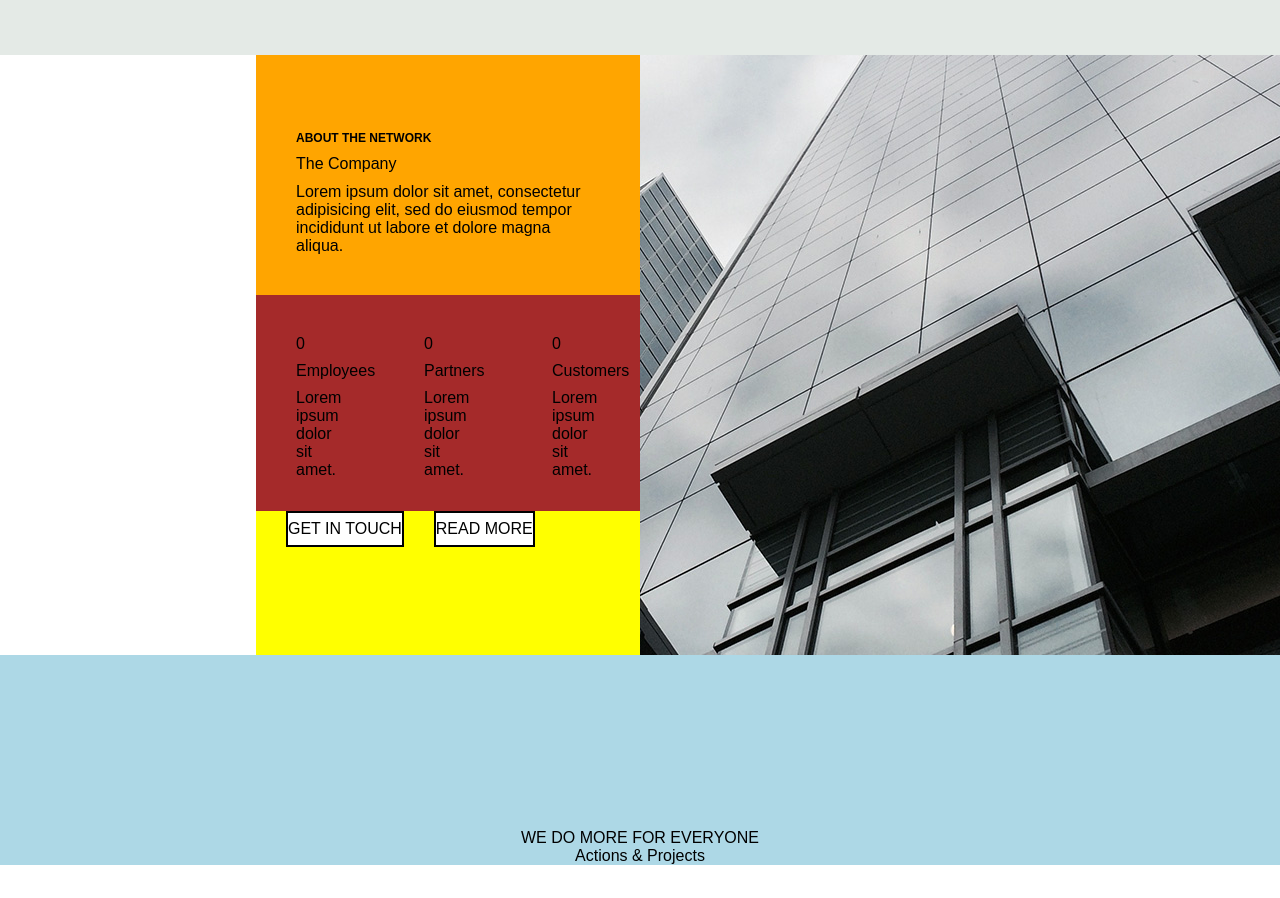
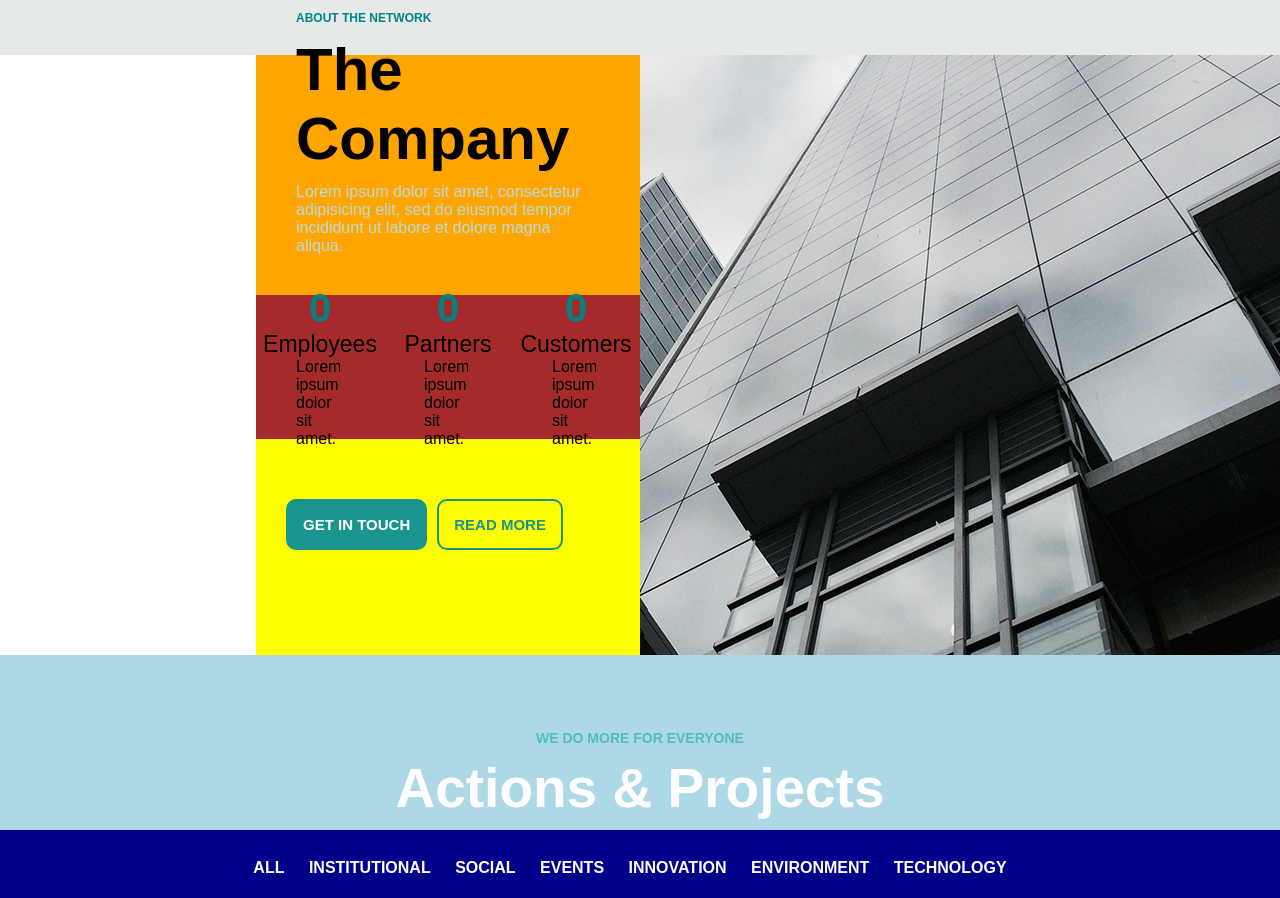
Before and after one commit to matthewort/proj-html-vuejs, a plain HTML site: page index.html in a window 1280 px wide. Shown: the part 1320-2218 px from the top of the page. Drawn offline with nearby package versions, Linux system fonts and the light colour scheme.

Commit message:
Sistemazione dettagli2

```diff
--- a/css/style.css
+++ b/css/style.css
@@ -36,9 +36,9 @@ body {
 
 .navleft {
   height: 100%;
-  width: 50%;
+  width: 40%;
   float: left;
-  border: 2px solid black;
+  /* border: 2px solid black; */
   display: flex;
   justify-content: flex-start;
   align-items: center;
@@ -47,13 +47,17 @@ body {
 
 .navright {
   height: 100%;
-  width: 50%;
+  width: 60%;
   float: left;
-  border: 2px solid black;
+  /* border: 2px solid black; */
   display: flex;
   justify-content: space-around;
   align-items: center;
   color: #e4eae6;
+}
+
+.navright i {
+  margin-left: 15px;
 }
 /* FINE navbar sopra */
 
@@ -67,7 +71,7 @@ body {
 #bottomnavbar {
   height: 100%;
   width: 60%;
-  border: 2px solid black;
+  /* border: 2px solid black; */
 }
 
 #bottomnavbar ul {
@@ -83,7 +87,7 @@ body {
 .bottomnavleft {
   height: 10%;
   width: 20%;
-  border: 2px solid yellow;
+  /* border: 2px solid yellow; */
   float: left;
   display: flex;
   justify-content: center;
@@ -94,7 +98,7 @@ body {
 .bottomnavright {
   height: 10%;
   width: 80%;
-  border: 2px solid yellow;
+  /* border: 2px solid yellow; */
   float: left;
   display: flex;
   justify-content: space-around;
@@ -106,7 +110,7 @@ body {
 .bottomnavbarblock {
   height: 90%;
   width: 50%;
-  border: 2px solid orange;
+  /* border: 2px solid orange; */
   display: flex;
   justify-content: space-around;
   align-items: center;
@@ -136,7 +140,7 @@ body {
 
 .subbottomnavbarblock {
   height: 60%;
-  border: 2px solid blue;
+  /* border: 2px solid blue; */
 }
 
 .subbottomnavbarblock p {
@@ -255,6 +259,7 @@ body {
   justify-content: flex-end;
   align-items: flex-start;
   flex-direction: column;
+
 }
 
 .containercompanyleft-blockup p {
@@ -262,9 +267,19 @@ body {
   display: flex;
 }
 
-#companytitle {
+#companynetwork {
   font-size: 12px;
   font-weight: bold;
+  color: #038483;
+}
+
+#companytitle {
+  font-size: 60px;
+  font-weight: bold;
+}
+
+#companyparagraph {
+  color: #badbde;
 }
 
 .containercompanyleft-blockdown {
@@ -275,22 +290,27 @@ body {
 }
 
 .subcontainercompanyleft-blockdown {
-  height: 60%;
+  height: 40%;
   width: 33.33333333%;
   background-color: brown;
   padding: 40px 40px;
   float: left;
+  text-align: left;
   display: flex;
   justify-content: center;
-  align-items: flex-start;
+  align-items: center;
   flex-direction: column;
 }
 
-.subcontainercompanyleft-blockdown p {
-  height: 60%;
-  width: 33.33333333%;
-  background-color: brown;
-  float: left;
+#zero {
+  font-size: 40px;
+  color: #038483;
+  font-weight: bold;
+}
+
+#subtitle {
+  font-size: 23px;
+  text-align: left;
 }
 
 .subcontainercompanyleft-blockdowncenter {
@@ -308,14 +328,36 @@ body {
 }
 
 .subcontainercompanyleft-buttonleft {
-  height: 10%;
   float: left;
   display: flex;
   justify-content: flex-start;
   align-items: center;
   margin-left: 30px;
-  background-color: white;
-  border: 2px solid black;
+}
+
+#getintouchbutton {
+  padding: 15px;
+  background-color: #1a948f;
+  border: 2px solid #1a948f;
+  border-radius: 10px;
+  margin-top: 60px;
+  font-size: 15px;
+  cursor: pointer;
+  color: white;
+  font-weight: bold;
+}
+
+#readmorebutton {
+  padding: 15px;
+  background-color: transparent;
+  border: 2px solid #1a948f;
+  border-radius: 10px;
+  margin-top: 60px;
+  font-size: 15px;
+  cursor: pointer;
+  color: #1a948f;
+  font-weight: bold;
+  margin-left: 10px;
 }
 
 .subcontainercompanyleft-buttonright {
@@ -327,6 +369,7 @@ body {
   margin-left: 30px;
   background-color: white;
   border: 2px solid black;
+  margin-top: 30px;
 }
 
 .containercompanyright {
@@ -341,7 +384,7 @@ body {
 
 /* Actions & Projects */
 .actionscontainer {
-  height: 300px;
+  height: 250px;
   background-color: #121117;
 }
 
@@ -354,9 +397,23 @@ body {
   align-items: center;
 }
 
+#domore {
+  font-size: 14px;
+  margin-bottom: 10px;
+  font-weight: bold;
+  color: #51bdbc;
+}
+
+#actions {
+  font-size: 55px;
+  margin-bottom: 10px;
+  font-weight: bold;
+  color: white;
+}
+
 .actionnav {
   height: 30%;
-  background-color: white;
+  background-color: darkblue;
   display: flex;
   justify-content: center;
   align-items: center;
@@ -370,6 +427,9 @@ body {
 .actionnav li {
   display: inline;
   margin-right: 20px;
+  color: white;
+  font-weight: bold;
+  cursor: pointer;
 }
 
 .actionboxcontainer {
@@ -422,6 +482,7 @@ body {
   padding-bottom: 40px;
   color: white;
   font-size: 25px;
+  font-weight: bold;
 }
 
 .box3 {
@@ -442,6 +503,7 @@ body {
   padding-bottom: 40px;
   color: white;
   font-size: 25px;
+  font-weight: bold;
 }
 
 .box4 {
@@ -462,6 +524,7 @@ body {
   padding-bottom: 40px;
   color: white;
   font-size: 25px;
+  font-weight: bold;
 }
 
 .box5 {
@@ -482,6 +545,7 @@ body {
   padding-bottom: 40px;
   color: white;
   font-size: 25px;
+  font-weight: bold;
 }
 
 .box6 {
@@ -502,6 +566,7 @@ body {
   padding-bottom: 40px;
   color: white;
   font-size: 25px;
+  font-weight: bold;
 }
   /* FINE Actions & Projects */
 
@@ -525,9 +590,24 @@ body {
     width: 30%;
   }
 
-  .processblockup p {
+  #howitworks {
+    font-weight: bold;
+    color: #038483;
+  }
+
+  #processmanagement {
     margin-top: 12px;
+    font-size: 55px;
   }
+
+  #processparagraph {
+    margin-top: 12px;
+    font-size: 16px;
+  }
+
+  /* .processblockup p {
+    margin-top: 12px;
+  } */
 
   .processsubcontainer {
     height: 60%;
--- a/index.html
+++ b/index.html
@@ -21,9 +21,17 @@
             </div>
             <!-- navbar destra -->
             <div class="navright">
-            <ul v-for="item in info">
+              <ul>
+                <i :class="icons[4].phone"></i>
+                <li>{{info[0].message}}</li>
+                <i :class="icons[5].envelope"></i>
+                <li>{{info[1].message}}</li>
+                <i :class="icons[6].position"></i>
+                <li>{{info[2].message}}</li>
+              </ul>
+            <!-- <ul v-for="item in info">
               <li>{{item.message}}</li>
-            </ul>
+            </ul> -->
             <i :class="icons[1].facebook"></i>
             <i :class="icons[2].twitter"></i>
             <i :class="icons[3].instagram"></i>
@@ -55,12 +63,12 @@
             <!-- blocco sotto -->
             <div class="bottomnavbarblock">
               <div class="subbottomnavbarblock">
-                <p id="hr">HUMAN RESOURCES</p>
-                <p id="productivity">Get More Productivity</p>
-                <p id="planning">Planning, recruitment and selection process and performance evaluation of employees.</p>
+                <p id="hr">{{humanresources}}</p>
+                <p id="productivity">{{moreproductivity}}</p>
+                <p id="planning">{{planning}}</p>
                 <br>
-                <button id="buttontouch">GET IN TOUCH</button>
-                <button id="buttonread">READ MORE</button>
+                <button id="buttontouch">{{touch}}</button>
+                <button id="buttonread">{{readmore}}</button>
               </div>
             </div>
           </div>
@@ -95,32 +103,33 @@
         <div class="containercompany">
           <div class="containercompanyleft">
             <div class="containercompanyleft-blockup">
-              <p id="companytitle">ABOUT THE NETWORK</p>
-              <p>The Company</p>
-              <p>Lorem ipsum dolor sit amet, consectetur adipisicing elit, sed do eiusmod tempor incididunt ut labore et dolore magna aliqua.</p>
+              <p id="companynetwork">ABOUT THE NETWORK</p>
+              <p id="companytitle">The Company</p>
+              <p id="companyparagraph">Lorem ipsum dolor sit amet, consectetur adipisicing elit, sed do eiusmod tempor incididunt ut labore et dolore magna aliqua.</p>
             </div>
             <div class="containercompanyleft-blockdown">
               <div class="subcontainercompanyleft-blockdown">
-                <p>0</p>
-                <p>Employees</p>
-                <p>Lorem ipsum dolor sit amet.</p>
+                <div id="zero">0</div>
+                <div id="subtitle">Employees</div>
+                <div>Lorem ipsum dolor sit amet.</div>
               </div>
               <div class="subcontainercompanyleft-blockdown">
-                <p>0</p>
-                <p>Partners</p>
-                <p>Lorem ipsum dolor sit amet.</p>
+                <div id="zero">0</div>
+                <div id="subtitle">Partners</div>
+                <div>Lorem ipsum dolor sit amet.</div>
               </div>
               <div class="subcontainercompanyleft-blockdown">
-                <p>0</p>
-                <p>Customers</p>
-                <p>Lorem ipsum dolor sit amet.</p>
+                <div id="zero">0</div>
+                <div id="subtitle">Customers</div>
+                <div>Lorem ipsum dolor sit amet.</div>
               </div>
               <div class="subcontainercompanyleft-buttonleft">
-                <div>GET IN TOUCH</div>
+                <button id="getintouchbutton">GET IN TOUCH</button>
+                <button id="readmorebutton">READ MORE</button>
               </div>
-              <div class="subcontainercompanyleft-buttonright">
+              <!-- <div class="subcontainercompanyleft-buttonright">
                 <div>READ MORE</div>
-              </div>
+              </div> -->
             </div>
           </div>
           <div class="containercompanyright">
@@ -133,8 +142,8 @@
         <!-- Actions & Projects -->
         <div class="actionscontainer">
           <div class="actionsup">
-            <p>WE DO MORE FOR EVERYONE</p>
-            <p>Actions & Projects</p>
+            <p id="domore">WE DO MORE FOR EVERYONE</p>
+            <p id="actions">Actions & Projects</p>
           </div>
 
           <div class="actionnav">
@@ -152,11 +161,11 @@
 
         <div class="actionboxcontainer">
           <div class="box1">Academic professional program in social media</div>
-          <div class="box2">Academic professional program in social media</div>
-          <div class="box3">Academic professional program in social media</div>
-          <div class="box4">Academic professional program in social media</div>
-          <div class="box5">Academic professional program in social media</div>
-          <div class="box6">Academic professional program in social media</div>
+          <div class="box2">President's speech at the annual meeting</div>
+          <div class="box3">International business trip in Shangai</div>
+          <div class="box4">Technology workshop with education theme</div>
+          <div class="box5">Donation of clothes and food to the partner NGO</div>
+          <div class="box6">Confraternization of the procurement team</div>
         </div>
         <!-- FINE Actions & Projects -->
 
@@ -164,9 +173,9 @@
         <div class="processcontainer">
           <div class="processblockupcontainer">
             <div class="processblockup">
-            <p>HOW IT WORKS IN PRACTICE</p>
-            <p>Process Management</p>
-            <p>We work with innovative methodologies to ensure that the entire reformatting process is done from start to finish as planned.</p>
+            <p id="howitworks">HOW IT WORKS IN PRACTICE</p>
+            <p id="processmanagement">Process Management</p>
+            <p id="processparagraph">We work with innovative methodologies to ensure that the entire reformatting process is done from start to finish as planned.</p>
             </div>
           </div>
 
--- a/js/myscript.js
+++ b/js/myscript.js
@@ -26,6 +26,10 @@ var app = new Vue({
       {text: 'TESTIMONIALS'}
     ],
     touch: 'GET IN TOUCH',
+    humanresources: 'HUMAN RESOURCES',
+    moreproductivity: 'Get More Productivity',
+    readmore: 'READ MORE',
+    planning: 'Planning, recruitment and selection process and performance evaluation of employees.',
     user: 'fas fa-user',
     // paragraphleft: [
     //   {par: 'SEND A MESSAGE'},
```
